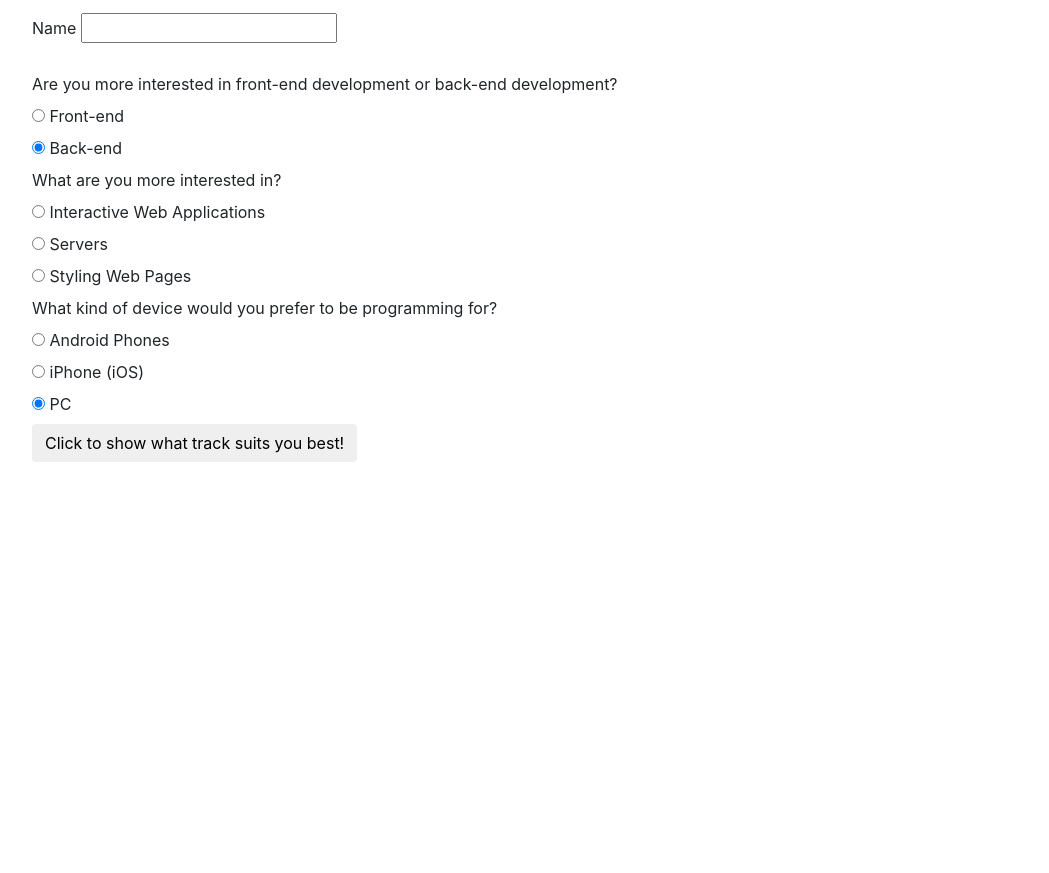
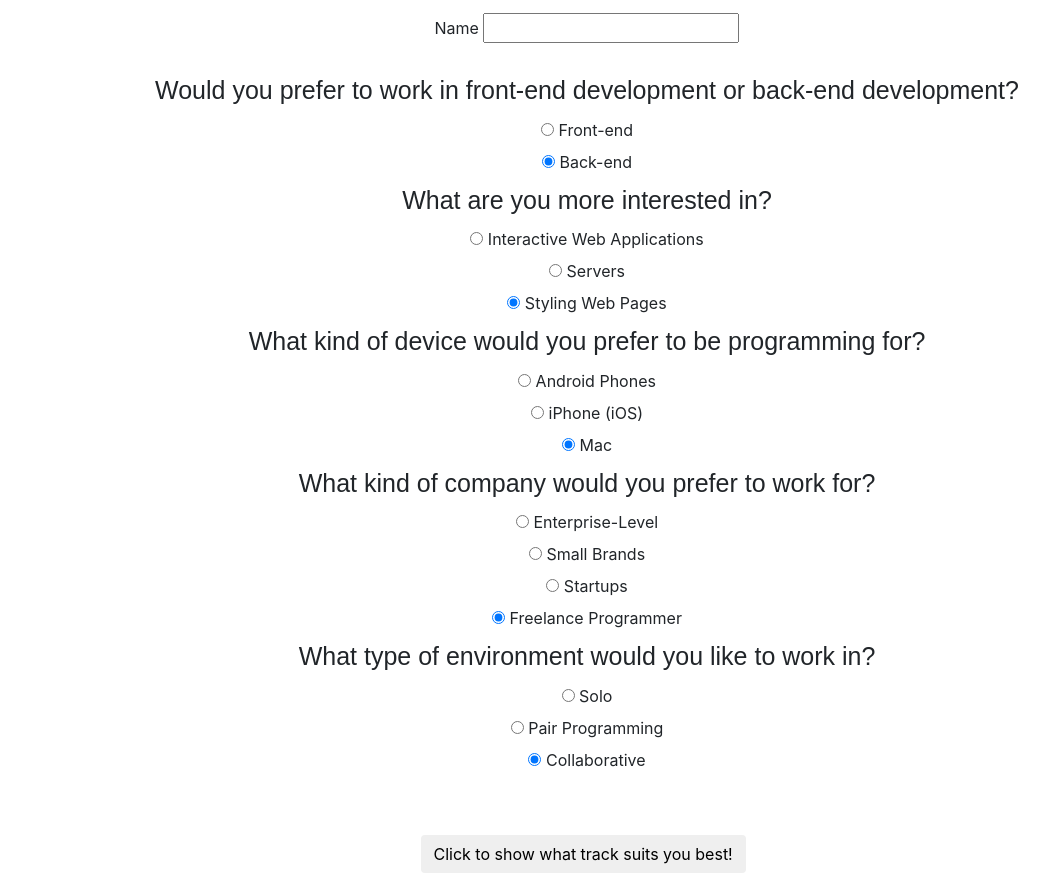
Before and after one commit to TannerDamron2/epicodus-track-suggester, a plain HTML site: page index.html in a window 1280 px wide. Shown: the part 83-956 px from the top of the page, without its empty margins (53-1102 px from the left). Before the commit the page ends 800 px from the top, so only its background shows below. Drawn offline with Linux system fonts and the light colour scheme.

Commit message:
add 2 more radio buttons and some styling

```diff
--- a/css/styles.css
+++ b/css/styles.css
@@ -1,7 +1,17 @@
 .btn {
   display: block;
+  margin: 5% 35% 0% 35%;
 }
 
 #ruby,#java,#css,#csharp {
   display: none;
 }
+
+body {
+  text-align: center;
+}
+
+.label {
+  font-size: 25px;
+  font-family: sans-serif;
+}
--- a/index.html
+++ b/index.html
@@ -16,7 +16,7 @@
         <label for="name">Name</label>
         <input id="name" type="text"><br><br>
 
-        <label for="end">Are you more interested in front-end development or back-end development?</label>
+        <label class="label" for="end">Would you prefer to work in front-end development or back-end development?</label>
         <div class="radio">
           <label>
             <input type="radio" name="end" value="front" checked>
@@ -30,7 +30,7 @@
           </label>
         </div>
 
-        <label for="interest">What are you more interested in?</label>
+        <label class="label" for="interest">What are you more interested in?</label>
         <div class="radio">
           <label>
             <input type="radio" name="interest" value="webapp" checked>
@@ -49,24 +49,67 @@
             </label>
           </div>
 
-          <label for="interest">What kind of device would you prefer to be programming for?</label>
+          <label class="label" for="device">What kind of device would you prefer to be programming for?</label>
           <div class="radio">
             <label>
-              <input type="radio" name="interest" value="android" checked>
+              <input type="radio" name="device" value="android" checked>
               Android Phones
             </label>
           </div>
           <div class="radio">
             <label>
-              <input type="radio" name="interest" value="iphone" checked>
+              <input type="radio" name="device" value="iphone" checked>
               iPhone (iOS)
             </label>
-            <div class="radio">
-              <label>
-                <input type="radio" name="interest" value="pc" checked>
-                PC
-              </label>
-            </div>
+          <div class="radio">
+            <label>
+              <input type="radio" name="device" value="mac" checked>
+              Mac
+            </label>
+          </div>
+
+          <label class="label" for="device">What kind of company would you prefer to work for?</label>
+          <div class="radio">
+            <label>
+              <input type="radio" name="company" value="enterprise" checked>
+              Enterprise-Level
+            </label>
+          </div>
+          <div class="radio">
+            <label>
+              <input type="radio" name="company" value="small" checked>
+              Small Brands
+            </label>
+          <div class="radio">
+            <label>
+              <input type="radio" name="company" value="startup" checked>
+              Startups
+            </label>
+          <div class="radio">
+            <label>
+              <input type="radio" name="company" value="freelance" checked>
+              Freelance Programmer
+            </label>
+          </div>
+
+          <label class="label" for="environment">What type of environment would you like to work in?</label>
+          <div class="radio">
+            <label>
+              <input type="radio" name="environment" value="solo" checked>
+              Solo
+            </label>
+          </div>
+          <div class="radio">
+            <label>
+              <input type="radio" name="environment" value="pair" checked>
+              Pair Programming
+            </label>
+          <div class="radio">
+            <label>
+              <input type="radio" name="environment" value="collaborative" checked>
+              Collaborative
+            </label>
+          </div>
 
         <button type="submit" class="btn" id ="btn">Click to show what track suits you best!</button>
       </form>
--- a/js/scripts.js
+++ b/js/scripts.js
@@ -5,14 +5,17 @@ $(document).ready(function() {
       var name = $("input#name").val();
       var end = $("input:radio[name=end]:checked").val();
       var interest = $("input:radio[name=interest]:checked").val();
+      var device =  $("input:radio[name=device]:checked").val();
+      var company =  $("input:radio[name=company]:checked").val();
 
       if (end === "front" && interest === "styling" ) {
         $("#css").show();
       } else if (end === "back" && interest === "webapp") {
         $("#ruby").show();
+      } else if (end === "front" && interest === "webapp" && device === "android"){
+        $("#java").show();
       } else if (end === "front" && interest === "webapp"){
         $("#ruby").show();
-
       } else{
         $("#").show();
       }
```
